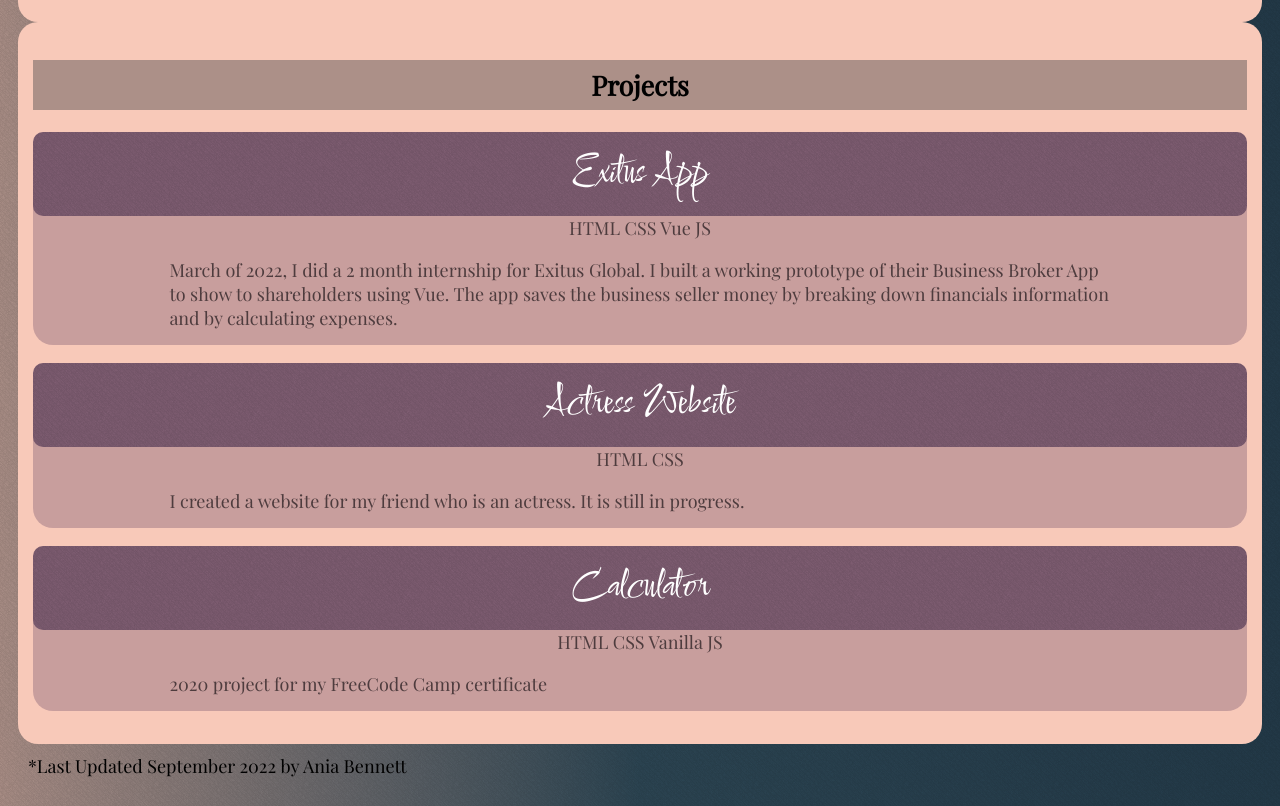
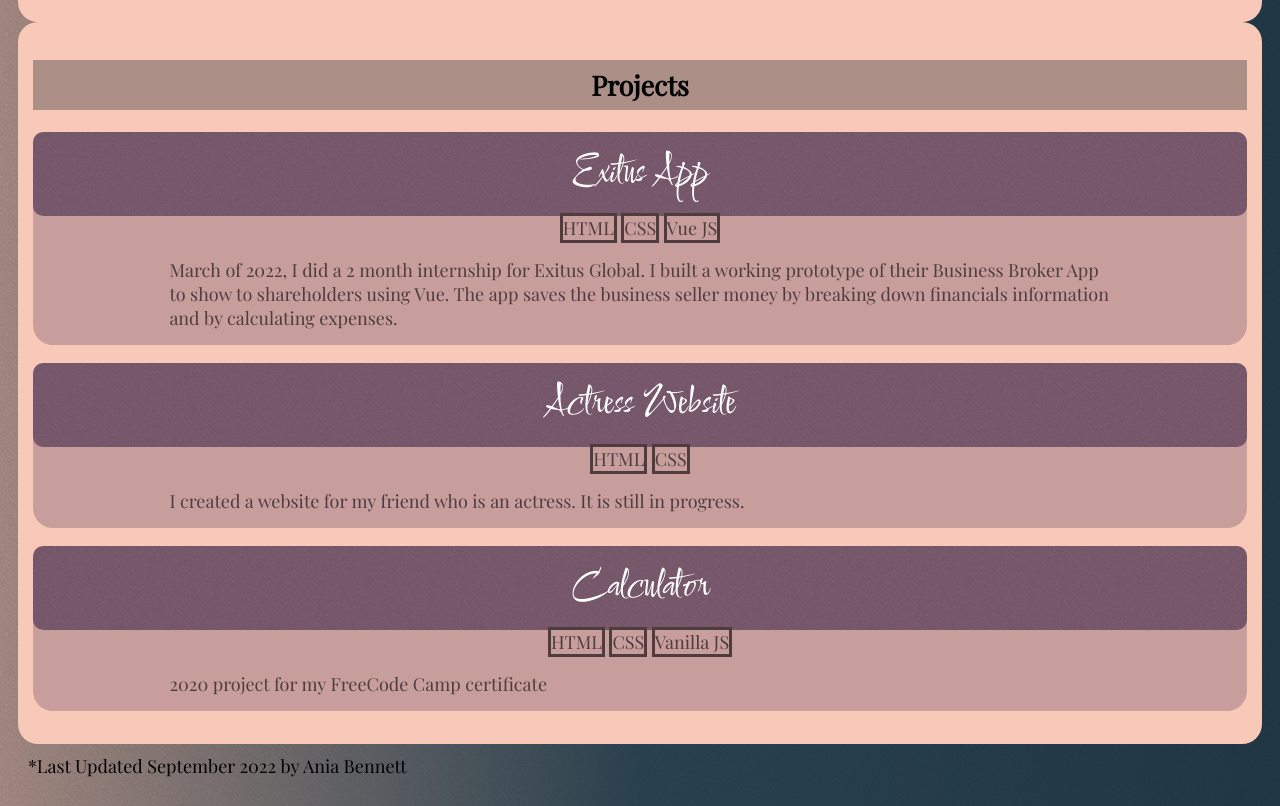
Before and after one commit to AniaKB/AniaKB.github.io, a plain HTML site: page index.html in a window 1280 px wide. Shown: the part 1477-2283 px from the top of the page. Drawn offline with nearby package versions, Linux system fonts and the light colour scheme.

Commit message:
adding decorative border to  languages description

```diff
--- a/style.css
+++ b/style.css
@@ -174,3 +174,7 @@ section {
   text-decoration: underline;
   font-size: 25px;
 }
+
+.badge {
+  border-style: solid;
+}
```
